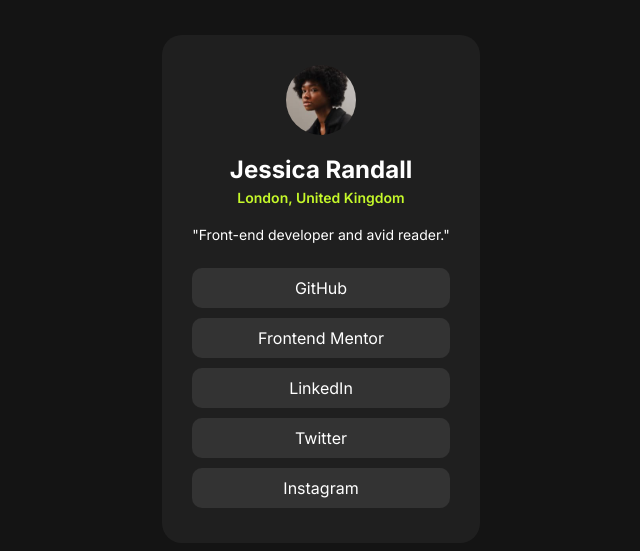
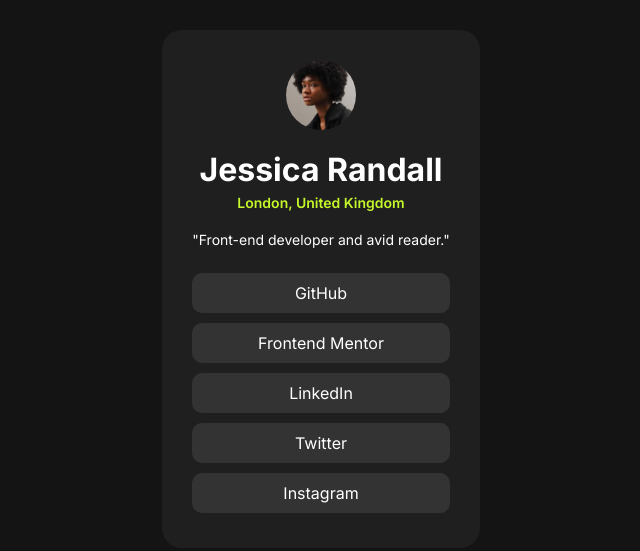
Before and after one commit to anoncephal/social-links-profile, a plain HTML site: page index.html in a window 1280 px wide. Shown: the part 111-662 px from the top of the page, without its empty margins (319-959 px from the left). Drawn offline with Linux system fonts and the light colour scheme.

Commit message:
minor changes

```diff
--- a/index.html
+++ b/index.html
@@ -21,7 +21,7 @@
     <link rel="stylesheet" href="style.css" />
   </head>
   <body>
-    <div class="main-container">
+    <main class="main-container" role="main">
       <div class="inner-container">
         <div class="profile">
           <img
@@ -30,7 +30,7 @@
             width="70px"
             height="70px"
           />
-          <h2 class="name weight-700">Jessica Randall</h2>
+          <h1 class="name weight-700">Jessica Randall</h1>
           <p class="location weight-600">London, United Kingdom</p>
           <div class="description">
             <p class="description">"Front-end developer and avid reader."</p>
@@ -52,6 +52,6 @@
           <a href="#" class="weight-400">Instagram</a>
         </div>
       </div>
-    </div>
+    </main>
   </body>
 </html>
```
